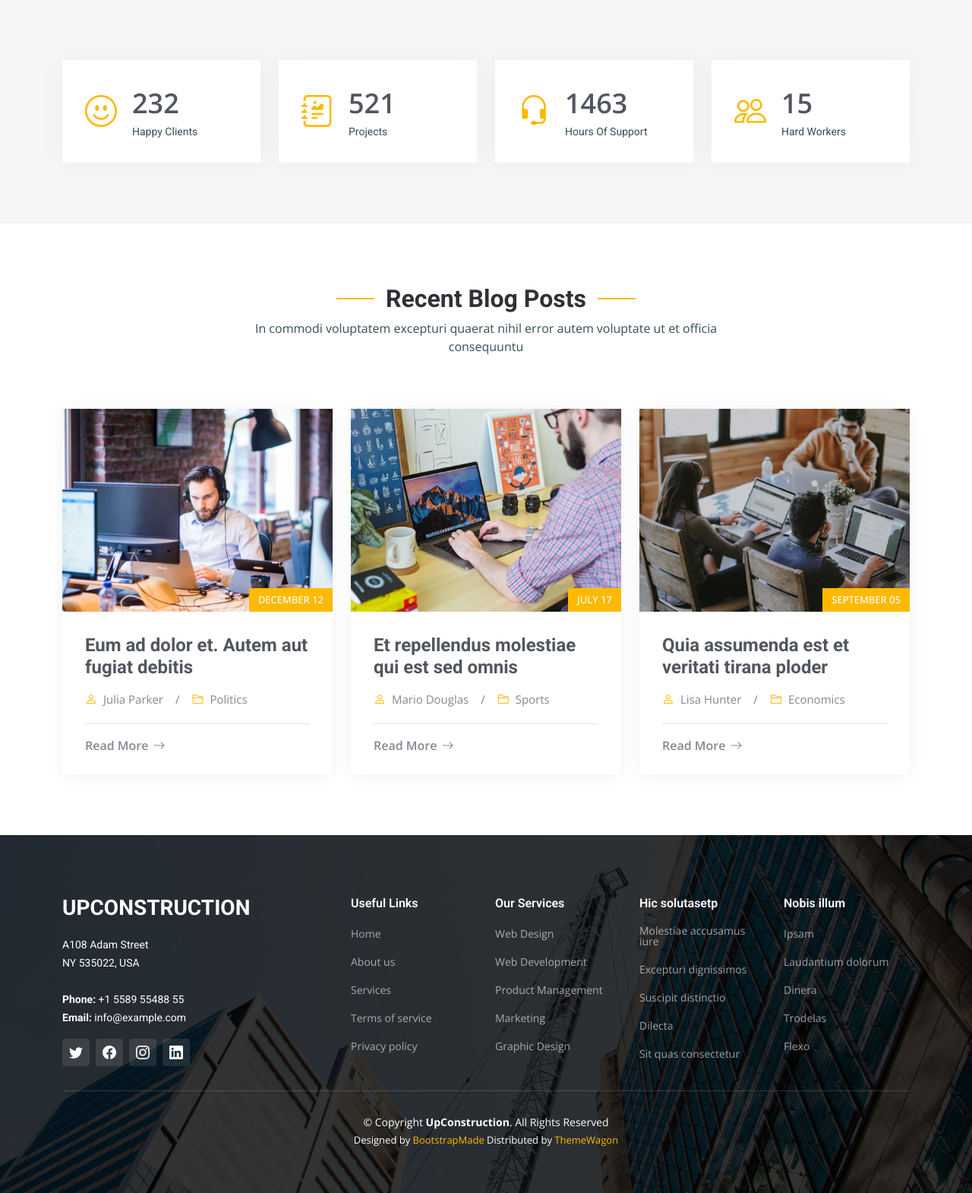
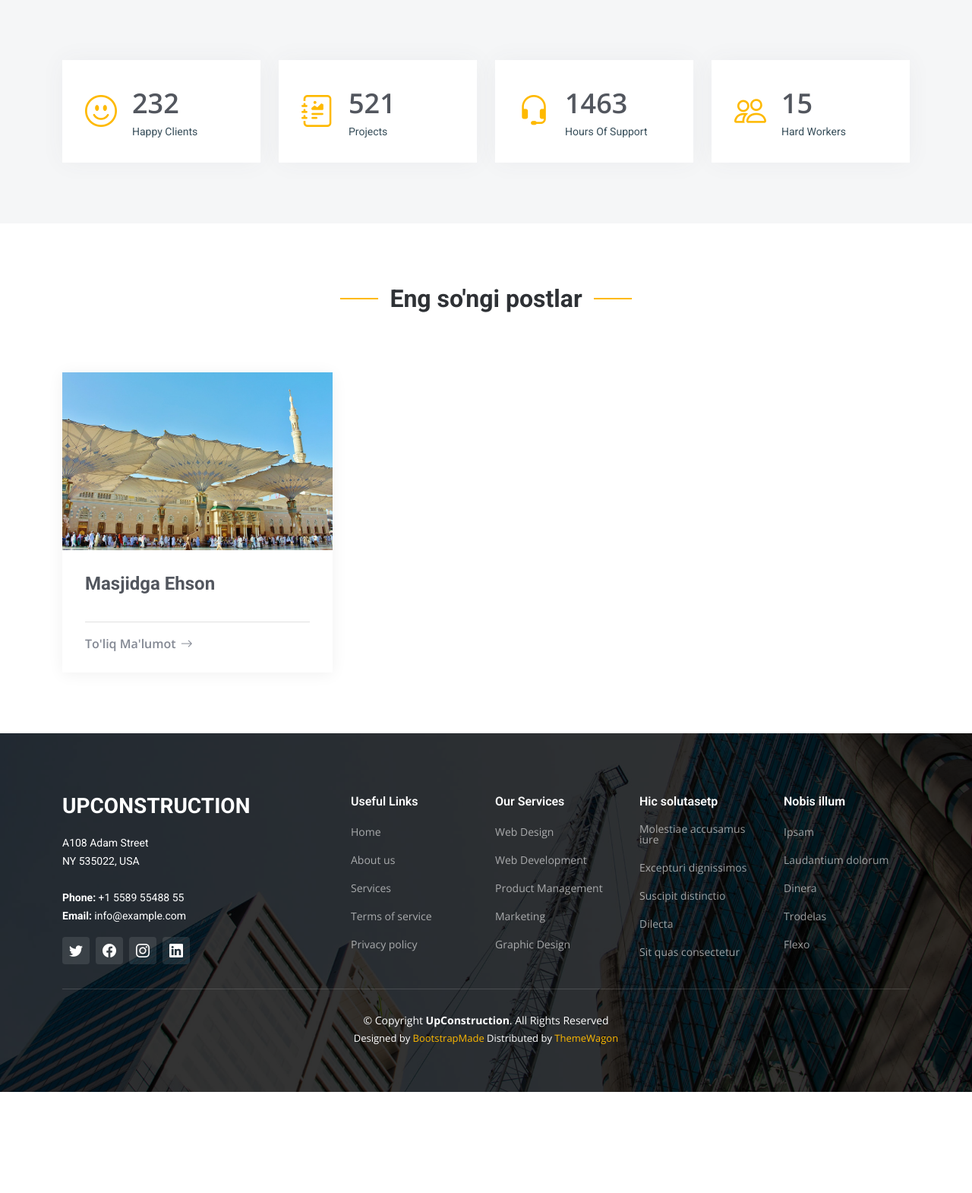
Before and after one commit to tmzoola/mcik_project, a Django app: page /my_app/index/ in a window 1280 px wide. Shown: the part 1530-3100 px from the top of the page at 76% size. After the commit the page ends 2967 px from the top, so only its background shows below. Run offline with Django 4.2, Linux system fonts and the light colour scheme; data comes from the database, SQL or seed files in the repository; some libraries are stand-ins or nearby versions.

Commit message:
Eng so'ngi postlar

```diff
--- a/community/settings.py
+++ b/community/settings.py
@@ -11,7 +11,7 @@ https://docs.djangoproject.com/en/4.2/ref/settings/
 """
 
 from pathlib import Path
-
+import os
 # Build paths inside the project like this: BASE_DIR / 'subdir'.
 BASE_DIR = Path(__file__).resolve().parent.parent
 
@@ -118,8 +118,11 @@ USE_TZ = True
 # Static files (CSS, JavaScript, Images)
 # https://docs.djangoproject.com/en/4.2/howto/static-files/
 
+
 STATIC_URL = 'static/'
 
+MEDIA_URL = '/media/'
+MEDIA_ROOT = os.path.join(BASE_DIR, 'media')
 
 # Default primary key field type
 # https://docs.djangoproject.com/en/4.2/ref/settings/#default-auto-field
--- a/community/urls.py
+++ b/community/urls.py
@@ -16,9 +16,11 @@ Including another URLconf
 """
 from django.contrib import admin
 from django.urls import path,include
+from django.conf import settings
+from django.conf.urls.static import static
 
 urlpatterns = [
     path('admin/', admin.site.urls),
     path('my_app/', include('my_app.urls')),
     path('prayer/', include('prayer.urls')),
-]
+]+ static(settings.MEDIA_URL, document_root=settings.MEDIA_ROOT)
--- a/my_app/templates/my_app/index.html
+++ b/my_app/templates/my_app/index.html
@@ -152,108 +152,32 @@
 
 
   <div class=" section-header">
-        <h2>Recent Blog Posts</h2>
-        <p>In commodi voluptatem excepturi quaerat nihil error autem voluptate ut et officia consequuntu</p>
+        <h2>Eng so'ngi postlar</h2>
       </div>
 
       <div class="row gy-5">
-
+        {% for charity in charities %}
         <div class="col-xl-4 col-md-6" data-aos="fade-up" data-aos-delay="100">
           <div class="post-item position-relative h-100">
 
             <div class="post-img position-relative overflow-hidden">
-              <img src="{% static 'my_app/assets/img/blog/blog-1.jpg' %}" class="img-fluid" alt="">
-              <span class="post-date">December 12</span>
+              <img src="{{charity.image.url}}" class="img-fluid" alt="">
+
             </div>
 
             <div class="post-content d-flex flex-column">
 
-              <h3 class="post-title">Eum ad dolor et. Autem aut fugiat debitis</h3>
-
-              <div class="meta d-flex align-items-center">
-                <div class="d-flex align-items-center">
-                  <i class="bi bi-person"></i> <span class="ps-2">Julia Parker</span>
-                </div>
-                <span class="px-3 text-black-50">/</span>
-                <div class="d-flex align-items-center">
-                  <i class="bi bi-folder2"></i> <span class="ps-2">Politics</span>
-                </div>
-              </div>
-
+              <h3 class="post-title">{{charity.name}}</h3>
               <hr>
 
-              <a href="blog-details.html" class="readmore stretched-link"><span>Read More</span><i
+              <a href="{{charity.telegram_link}}" class="readmore stretched-link"><span>To'liq Ma'lumot</span><i
                   class="bi bi-arrow-right"></i></a>
 
             </div>
 
           </div>
         </div><!-- End post item -->
-
-        <div class="col-xl-4 col-md-6" data-aos="fade-up" data-aos-delay="200">
-          <div class="post-item position-relative h-100">
-
-            <div class="post-img position-relative overflow-hidden">
-              <img src="{% static 'my_app/assets/img/blog/blog-2.jpg' %}" class="img-fluid" alt="">
-              <span class="post-date">July 17</span>
-            </div>
-
-            <div class="post-content d-flex flex-column">
-
-              <h3 class="post-title">Et repellendus molestiae qui est sed omnis</h3>
-
-              <div class="meta d-flex align-items-center">
-                <div class="d-flex align-items-center">
-                  <i class="bi bi-person"></i> <span class="ps-2">Mario Douglas</span>
-                </div>
-                <span class="px-3 text-black-50">/</span>
-                <div class="d-flex align-items-center">
-                  <i class="bi bi-folder2"></i> <span class="ps-2">Sports</span>
-                </div>
-              </div>
-
-              <hr>
-
-              <a href="blog-details.html" class="readmore stretched-link"><span>Read More</span><i
-                  class="bi bi-arrow-right"></i></a>
-
-            </div>
-
-          </div>
-        </div><!-- End post item -->
-
-        <div class="col-xl-4 col-md-6">
-          <div class="post-item position-relative h-100" data-aos="fade-up" data-aos-delay="300">
-
-            <div class="post-img position-relative overflow-hidden">
-              <img src="{% static 'my_app/assets/img/blog/blog-3.jpg' %}" class="img-fluid" alt="">
-              <span class="post-date">September 05</span>
-            </div>
-
-            <div class="post-content d-flex flex-column">
-
-              <h3 class="post-title">Quia assumenda est et veritati tirana ploder</h3>
-
-              <div class="meta d-flex align-items-center">
-                <div class="d-flex align-items-center">
-                  <i class="bi bi-person"></i> <span class="ps-2">Lisa Hunter</span>
-                </div>
-                <span class="px-3 text-black-50">/</span>
-                <div class="d-flex align-items-center">
-                  <i class="bi bi-folder2"></i> <span class="ps-2">Economics</span>
-                </div>
-              </div>
-
-              <hr>
-
-              <a href="blog-details.html" class="readmore stretched-link"><span>Read More</span><i
-                  class="bi bi-arrow-right"></i></a>
-
-            </div>
-
-          </div>
-        </div><!-- End post item -->
-
+        {% endfor %}
       </div>
 
       </div>
--- a/my_app/views.py
+++ b/my_app/views.py
@@ -3,11 +3,18 @@ from django.contrib.auth.forms import UserCreationForm, AuthenticationForm
 from django.contrib.auth import login as auth_login, logout as auth_logout
 from django.contrib.auth.decorators import login_required
 from .models import Iqtibos
+from charity.models import Charity
 # Create your views here.
 
 def index(request):
     context = Iqtibos.objects.filter(pk=1)
-    return render(request,'my_app/index.html',{'content':context})
+    charities = Charity.objects.all().order_by('-id')[:3]
+
+    content = {'content':context,
+               'charities':charities
+               }
+
+    return render(request,'my_app/index.html',content)
 
 
 def about(request):
```
